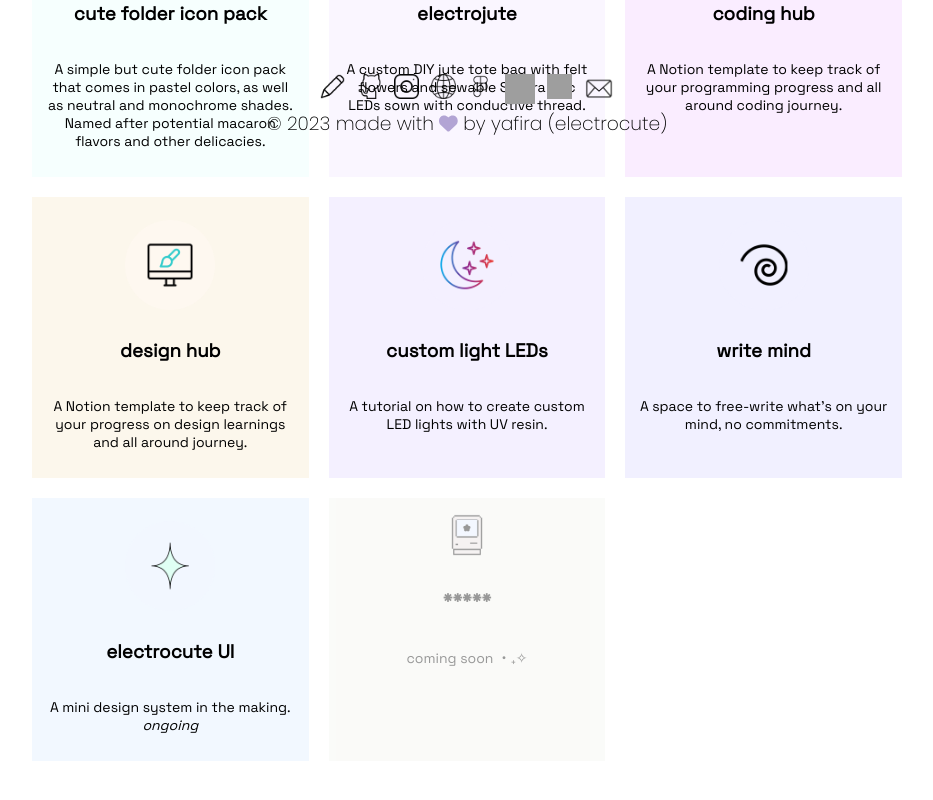
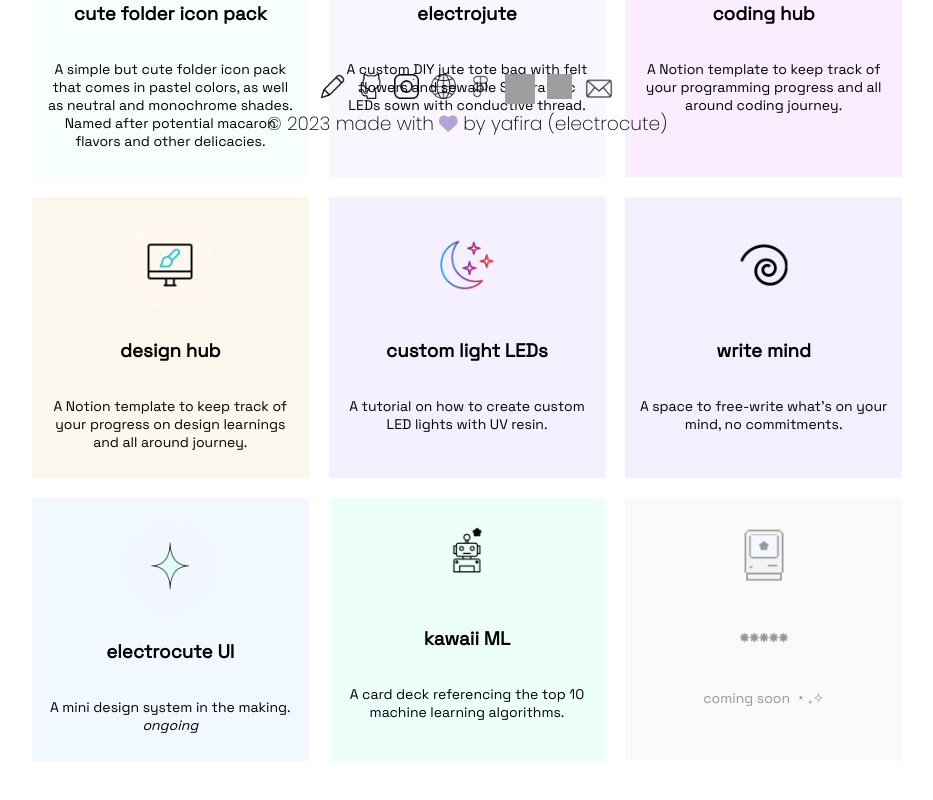
Before and after one commit to yafira/electrocute, a Next.js app: page / in a window 1280 px wide. Shown: the part 631-1431 px from the top of the page, without its empty margins (173-1106 px from the left). Built offline with nearby package versions, Linux system fonts and the light colour scheme; grey boxes are pictures that could not be loaded; a web font is replaced by a local one.

Commit message:
added new project, kawaii ml

```diff
--- a/src/components/Container.js
+++ b/src/components/Container.js
@@ -8,7 +8,8 @@ import Logo7 from '../assets/dhub.png'
 import Logo8 from '../assets/led.png'
 import Logo9 from '../assets/write.png'
 import Logo10 from '../assets/ecuteui.png'
-import Logo11 from '../assets/iclay.png'
+import Logo11 from '../assets/kml.png'
+import Logo12 from '../assets/iclay.png'
 import Image from 'next/image'
 import styles from '../styles/Home.module.css'
 import Link from 'next/link'
@@ -129,8 +130,17 @@ export default function Container() {
 					</p>
 				</Link>
 
-				<Link href='/' className={styles.projectCard11}>
+				<Link
+					href='https://www.figma.com/community/file/1282166884816539041/Kawaii-ML-Deck'
+					className={styles.projectCard11}
+				>
 					<Image className={styles.logo} src={Logo11} alt='project 11' />
+					<h3>kawaii ML</h3>
+					<p>A card deck referencing the top 10 machine learning algorithms.</p>
+				</Link>
+
+				<Link href='/' className={styles.projectCard12}>
+					<Image className={styles.logo} src={Logo12} alt='project 12' />
 					<h3>*****</h3>
 					<p>coming soon ・₊✧</p>
 				</Link>
--- a/src/styles/Home.module.css
+++ b/src/styles/Home.module.css
@@ -83,7 +83,9 @@
 .projectCard7 img,
 .projectCard8 img,
 .projectCard9 img,
-.projectCard10 img {
+.projectCard10 img,
+.projectCard11 img,
+.projectCard12 img {
 	max-width: 100%;
 	height: 90px;
 	width: 90px;
@@ -183,6 +185,15 @@
 }
 
 .projectCard11 {
+	background-color: #ecfff9;
+}
+
+.projectCard11:hover {
+	background-color: #d9f9ef;
+	border-color: #aaf1db;
+}
+
+.projectCard12 {
 	opacity: 40%;
 	background-color: #f3f4ef;
 	border: transparent 2px solid;
```
Also changed, not shown: src/assets/kml.png (added).
